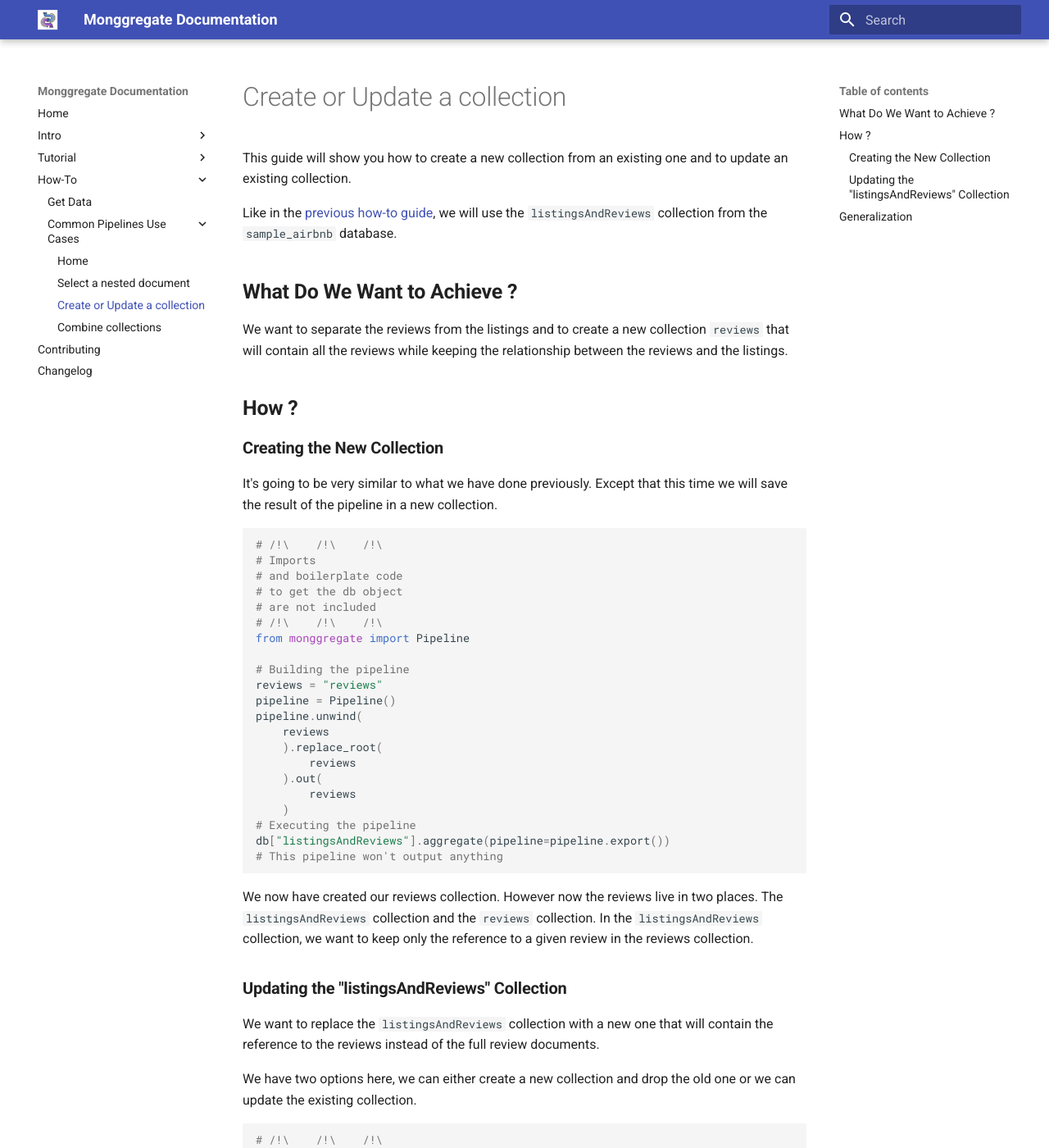
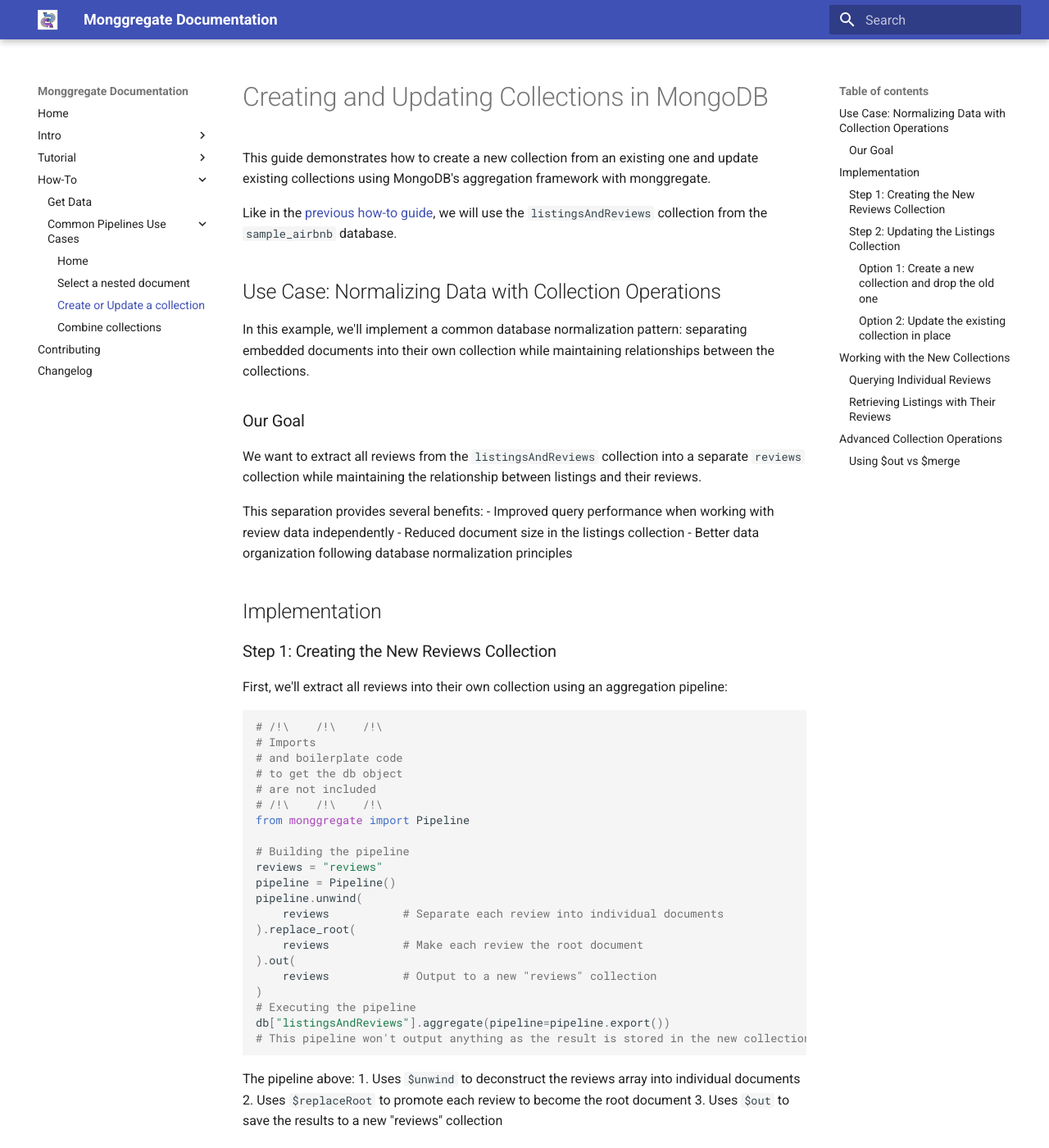
Before and after one commit to VianneyMI/monggregate, an MkDocs documentation site: the page built from docs/how-to/commons/create-or-update-a-collection.md, in a window 1280 px wide and 1400 px high. Shown: the whole window at 82% size. Built offline with MkDocs 1.6.1 and Material for MkDocs 9.7.7, drawn with Linux system fonts in a browser that asks for light colours; some of the changed text lies outside the part shown.

Commit message:
Improved how to guides

````diff
--- a/docs/how-to/commons/create-or-update-a-collection.md
+++ b/docs/how-to/commons/create-or-update-a-collection.md
@@ -1,17 +1,27 @@
-This guide will show you how to create a new collection from an existing one and to update an existing collection.
+# Creating and Updating Collections in MongoDB
+
+This guide demonstrates how to create a new collection from an existing one and update existing collections using MongoDB's aggregation framework with monggregate.
 
 Like in the [previous how-to guide](./select-a-nested-document.md), we will use the `listingsAndReviews` collection from the `sample_airbnb` database.
 
-## **What Do We Want to Achieve ?**
+## Use Case: Normalizing Data with Collection Operations
 
-We want to separate the reviews from the listings and to create a new collection `reviews` that will contain all the reviews while keeping the relationship between the reviews and the listings.
+In this example, we'll implement a common database normalization pattern: separating embedded documents into their own collection while maintaining relationships between the collections.
 
-## **How ?**
+### Our Goal
 
-### **Creating the New Collection**
+We want to extract all reviews from the `listingsAndReviews` collection into a separate `reviews` collection while maintaining the relationship between listings and their reviews.
 
-It's going to be very similar to what we have done previously.
-Except that this time we will save the result of the pipeline in a new collection.
+This separation provides several benefits:
+- Improved query performance when working with review data independently
+- Reduced document size in the listings collection
+- Better data organization following database normalization principles
+
+## Implementation
+
+### Step 1: Creating the New Reviews Collection
+
+First, we'll extract all reviews into their own collection using an aggregation pipeline:
 
 ```python
 # /!\    /!\    /!\
@@ -26,25 +36,29 @@
 reviews = "reviews"
 pipeline = Pipeline()
 pipeline.unwind(
-    reviews
-    ).replace_root(
-        reviews
-    ).out(
-        reviews
-    )
+    reviews           # Separate each review into individual documents
+).replace_root(
+    reviews           # Make each review the root document
+).out(
+    reviews           # Output to a new "reviews" collection
+)
 # Executing the pipeline
 db["listingsAndReviews"].aggregate(pipeline=pipeline.export())
-# This pipeline won't output anything
+# This pipeline won't output anything as the result is stored in the new collection
 ```
 
-We now have created our reviews collection. However now the reviews live in two places. The `listingsAndReviews` collection and the `reviews` collection.
-In the `listingsAndReviews` collection, we want to keep only the reference to a given review in the reviews collection.
+The pipeline above:
+1. Uses `$unwind` to deconstruct the reviews array into individual documents
+2. Uses `$replaceRoot` to promote each review to become the root document
+3. Uses `$out` to save the results to a new "reviews" collection
 
-### **Updating the "listingsAndReviews" Collection**
+After this operation, the reviews exist in both the original `listingsAndReviews` collection and our new `reviews` collection.
 
-We want to replace the `listingsAndReviews` collection with a new one that will contain the reference to the reviews instead of the full review documents.
+### Step 2: Updating the Listings Collection
 
-We have two options here, we can either create a new collection and drop the old one or we can update the existing collection.
+Next, we'll modify the listings collection to replace full review documents with just their IDs, creating a reference-based relationship:
+
+#### Option 1: Create a new collection and drop the old one
 
 ```python
 # /!\    /!\    /!\
@@ -63,39 +77,98 @@
 # Building the pipeline
 pipeline = Pipeline()
 
-# Showing Option 1: Creating a new collection
-# and dropping the old one
+# Create a new collection with references instead of embedded reviews
 pipeline.add_fields(
-    {new_field:"$reviews._id"}
-    ).add_fields(
-        {"reviews":f"${new_field}"}
-    ).unset(
-        new_field
-    ).out(new_collection)
+    {new_field: "$reviews._id"}    # Extract review IDs into a temporary field
+).add_fields(
+    {"reviews": f"${new_field}"}   # Replace reviews array with array of IDs
+).unset(
+    new_field                      # Remove the temporary field
+).out(
+    new_collection                 # Output to new "listings" collection
+)
 
+# Execute pipeline and then remove old collection
+db[old_collection].aggregate(pipeline=pipeline.export())
 db.drop_collection(old_collection)
 ```
 
+#### Option 2: Update the existing collection in place
+
 ```python
-# Showing Option 2: Updating the existing collection
+# Option 2: Update the existing collection
+pipeline = Pipeline()
+pipeline.add_fields(
+    {new_field: "$reviews._id"}    # Extract review IDs into a temporary field
+).add_fields(
+    {"reviews": f"${new_field}"}   # Replace reviews array with array of IDs
+).unset(
+    new_field                      # Remove the temporary field
+).out(
+    old_collection                 # Overwrite the existing collection
+)
 
-pipeline.add_fields(
-    {new_field:"$reviews._id"}
-    ).add_fields(
-        {"reviews":f"${new_field}"}
-    ).unset(
-        new_field
-    ).out(old_collection)
+# Execute pipeline and optionally rename the collection
+db[old_collection].aggregate(pipeline=pipeline.export())
 db[old_collection].rename(new_collection)
 ```
 
-You should now have two distinct collections: `reviews` and `listings`.
+After performing either option, you'll have two properly normalized collections:
+- `reviews`: Contains individual review documents with their own _id
+- `listings`: Contains listings with references to reviews (just the IDs)
 
-Separating the reviews can be convenient to be able to retrieve a particular review document.
-Now you can do so, by querying the `reviews` collection with MQL.
-On the contrary, if you want to query a given listing with its reviews, you will have to perform a [join operation](combine-collections.md) using the aggregation framework.
+## Working with the New Collections
 
-## **Generalization**
+### Querying Individual Reviews
 
-The `$out` stage is very useful to create new collections or update existing ones.
-Alternatively, you can use the `$merge` stage to update an existing collection with more control on what happens in case of conflicts.
+You can now easily query reviews directly without loading entire listing documents:
+
+```python
+# Find all reviews by a specific reviewer
+reviewer_name = "John"
+db.reviews.find({"reviewer_name": reviewer_name})
+```
+
+### Retrieving Listings with Their Reviews
+
+To get listings with their full review data, you'll need to perform a join operation using the `$lookup` stage:
+
+```python
+from monggregate import Pipeline
+
+pipeline = Pipeline()
+pipeline.lookup(
+    right="reviews",          # Target collection
+    left_on="reviews",        # Field in listings containing review IDs
+    right_on="_id",           # Field in reviews to match against
+    name="full_reviews"       # Name for the new array of joined reviews
+)
+
+# Execute to get listings with their full reviews
+db["listings"].aggregate(pipeline=pipeline.export())
+```
+
+See the [combine collections guide](combine-collections.md) for more details on joins.
+
+## Advanced Collection Operations
+
+### Using $out vs $merge
+
+MongoDB provides two main stages for creating or updating collections:
+
+- **$out**: Replaces an entire collection with the results of the pipeline. This is what we used above.
+- **$merge**: Provides more granular control, allowing you to update, replace, or insert documents selectively.
+
+For partial updates or when you need to handle document conflicts, `$merge` is generally the better choice:
+
+```python
+# Example using $merge instead of $out (pseudocode)
+pipeline.merge(
+    into="target_collection",     # Target collection
+    on="_id",                     # Field to match documents on
+    whenMatched="merge",          # How to handle matches: merge, replace, keepExisting, etc.
+    whenNotMatched="insert"       # What to do with new documents
+)
+```
+
+The `$merge` stage gives you fine-grained control over how documents are combined, making it ideal for incremental updates and data migrations.
````
Also changed, not shown: docs/how-to/commons/combine-collections.md (+32 -23 lines), docs/how-to/commons/select-a-nested-document.md (+74 -22 lines).
